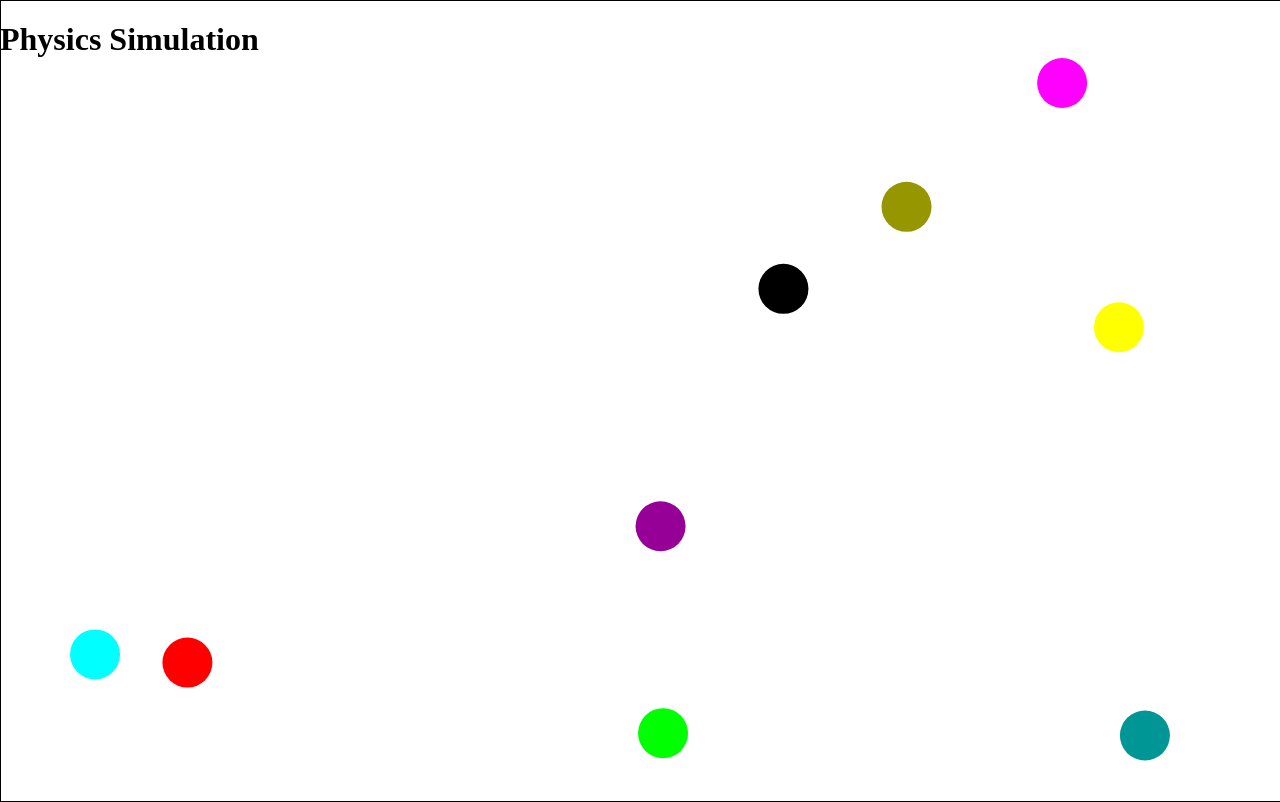
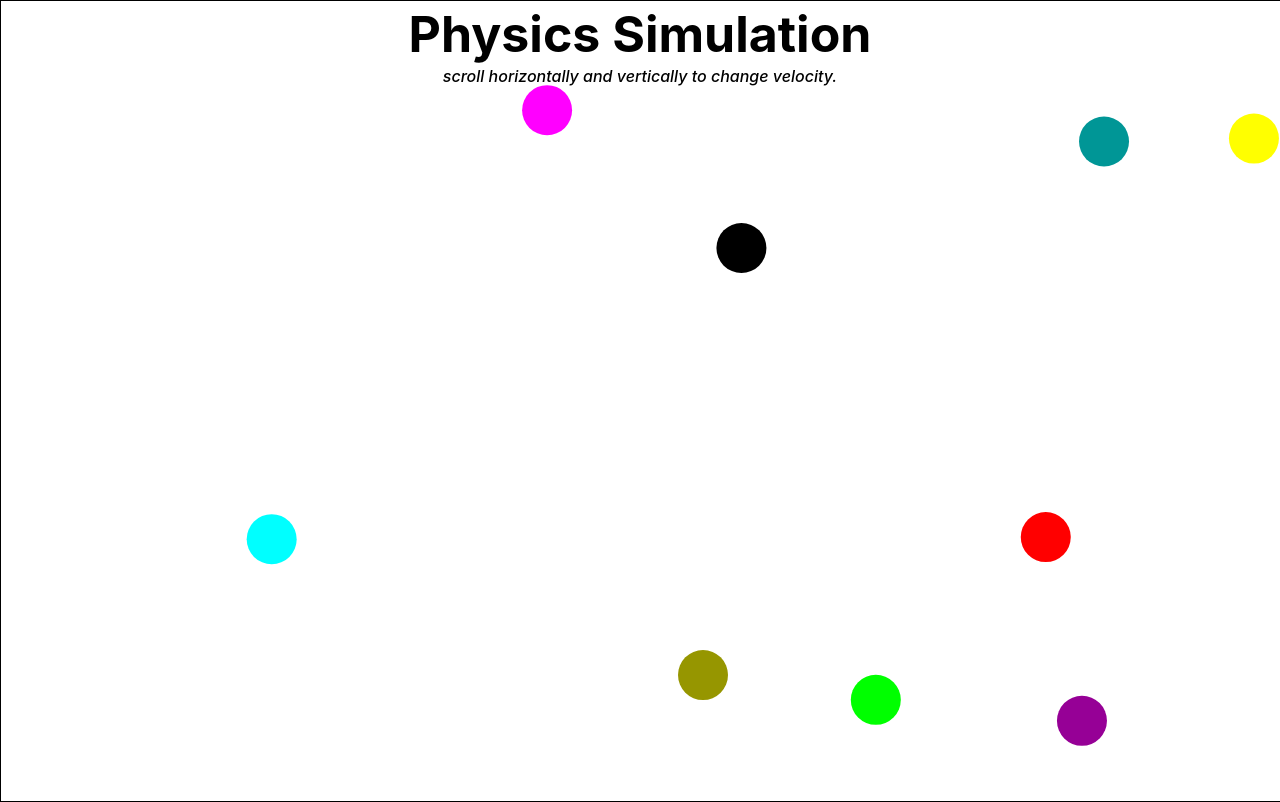
Before and after one commit to Bearindigo105/TypescriptPhysics, a website with bundled scripts: page src/index.html in a window 1280 px wide. Built offline with nearby package versions, Linux system fonts and the light colour scheme.

Commit message:
added more styling

```diff
--- a/src/index.html
+++ b/src/index.html
@@ -8,6 +8,12 @@
         />
         <meta name="viewport" content="width=device-width, initial-scale=1.0" />
         <title>Physics Simulation</title>
+        <link rel="preconnect" href="https://fonts.googleapis.com" />
+        <link rel="preconnect" href="https://fonts.gstatic.com" crossorigin />
+        <link
+            href="https://fonts.googleapis.com/css2?family=Inter:ital,opsz,wght@0,14..32,100..900;1,14..32,100..900&display=swap"
+            rel="stylesheet"
+        />
         <link rel="stylesheet" href="styles.css" />
     </head>
     <body>
@@ -16,7 +22,13 @@
         </div>
         <script type="module" src="../dist/main.js"></script>
         <div id="foreground">
-            <h1>Physics Simulation</h1>
+            <h1 id="title">Physics Simulation</h1>
+            <p id="description">
+                scroll horizontally and vertically to change velocity.
+            </p>
+            <p id="easteregg">
+                John Fema wuz here!
+            </p>
         </div>
     </body>
 </html>
--- a/src/styles.css
+++ b/src/styles.css
@@ -1,3 +1,10 @@
+.inter-gfont {
+    font-family: "Inter";
+    font-optical-sizing: auto;
+    font-weight: 518;
+    font-style: normal;
+}
+
 #background,
 #foreground {
     position: relative;
@@ -15,3 +22,38 @@ body {
 canvas {
     border: 1px solid black;
 }
+h1 {
+    font-size: 50px;
+    font-weight: 700;
+    font-style: normal;
+    font-family:  "Inter", sans-serif;
+    color: #000000;
+    text-align: center;
+    position: absolute;
+    left: 50%;
+    transform: translate(-50%, -50%);
+    z-index: 10;
+}
+p {
+    font-size: 16px;
+    font-weight: 500;
+    font-style: italic;
+    font-family:  "Inter", sans-serif;
+    color: #000000;
+    text-align: center;
+    position: absolute;
+    left: 50%;
+    transform: translate(-50%, 250%);
+    z-index: 10;
+}
+#easteregg {
+    font-size: 10px;
+    font-weight: 500;
+    font-style: italic;
+    font-family:  "Inter", sans-serif;
+    color: #ffffff;
+    text-align: left;
+    position: absolute;
+    transform: translate(-900%, 100%);
+    z-index: 10;
+}
```
